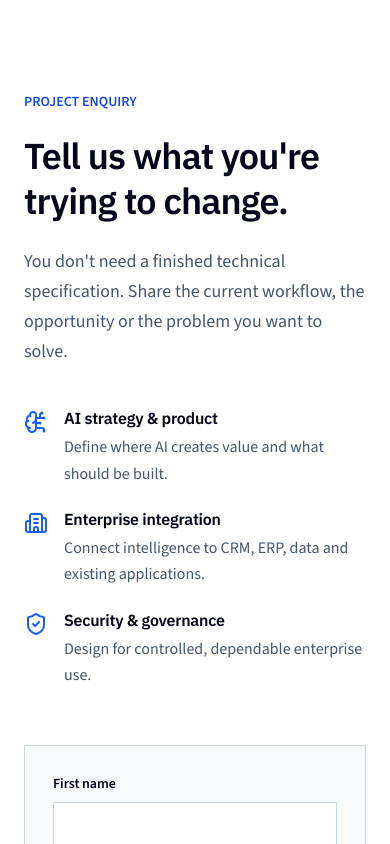
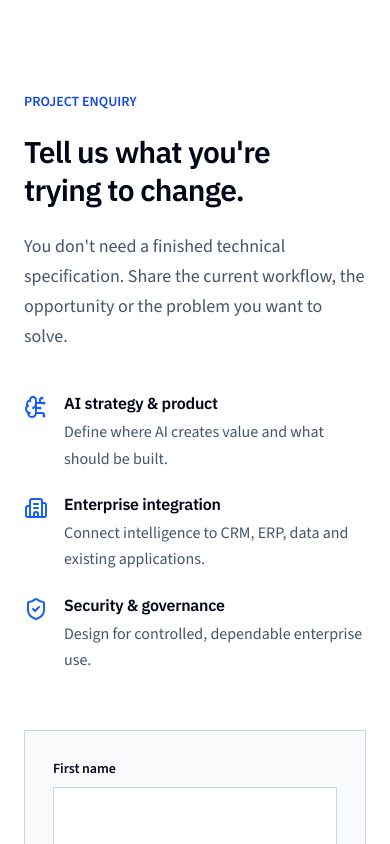
Before and after one commit to mkraja826/Sicadawebapp, a React (Vite) app: page /contact in a window 390 px wide. Shown: the part 1980-2824 px from the top of the page. Built offline with nearby package versions, Linux system fonts and the light colour scheme.

Commit message:
style: align responsive headings with Sicada typography scale

```diff
--- a/src/pages/Contact.jsx
+++ b/src/pages/Contact.jsx
@@ -61,7 +61,7 @@ export default function Contact() {
         <div className="max-w-[1440px] mx-auto px-6 lg:px-10 py-20 lg:py-28 grid lg:grid-cols-12 gap-14 items-end">
           <div className="lg:col-span-8">
             <p className="text-sm font-semibold text-blue-700 uppercase tracking-wide">Contact Sicada</p>
-            <h1 className="mt-6 text-5xl sm:text-6xl lg:text-[4.7rem] leading-[1.03] tracking-[-0.045em] font-semibold max-w-5xl">
+            <h1 className="mt-6 text-[clamp(2.3rem,9.5vw,2.85rem)] sm:text-6xl lg:text-[4.7rem] leading-[1.03] tracking-[-0.045em] font-semibold max-w-5xl">
               Start with the business problem. We&apos;ll help define the AI path.
             </h1>
             <p className="mt-7 text-xl lg:text-[1.3rem] leading-relaxed text-slate-600 max-w-3xl">
@@ -104,7 +104,7 @@ export default function Contact() {
         <div className="max-w-[1440px] mx-auto px-6 lg:px-10 grid lg:grid-cols-12 gap-14">
           <div className="lg:col-span-4">
             <p className="text-sm font-semibold text-blue-700 uppercase tracking-wide">Project enquiry</p>
-            <h2 className="mt-5 text-4xl lg:text-5xl font-semibold tracking-[-0.03em] leading-tight">Tell us what you&apos;re trying to change.</h2>
+            <h2 className="mt-5 text-3xl sm:text-4xl lg:text-5xl font-semibold tracking-[-0.03em] leading-tight">Tell us what you&apos;re trying to change.</h2>
             <p className="mt-6 text-lg text-slate-600 leading-relaxed">You don&apos;t need a finished technical specification. Share the current workflow, the opportunity or the problem you want to solve.</p>
             <div className="mt-10 space-y-5">
               {[
@@ -140,7 +140,7 @@ export default function Contact() {
         <div className="max-w-[1440px] mx-auto px-6 lg:px-10 grid lg:grid-cols-12 gap-14">
           <div className="lg:col-span-5">
             <p className="text-sm font-semibold text-blue-400 uppercase tracking-wide">What happens next</p>
-            <h2 className="mt-5 text-4xl lg:text-5xl font-semibold tracking-[-0.03em]">A useful first conversation, not a sales script.</h2>
+            <h2 className="mt-5 text-3xl sm:text-4xl lg:text-5xl font-semibold tracking-[-0.03em]">A useful first conversation, not a sales script.</h2>
           </div>
           <div className="lg:col-span-7 border border-white/10">
             {[
```
